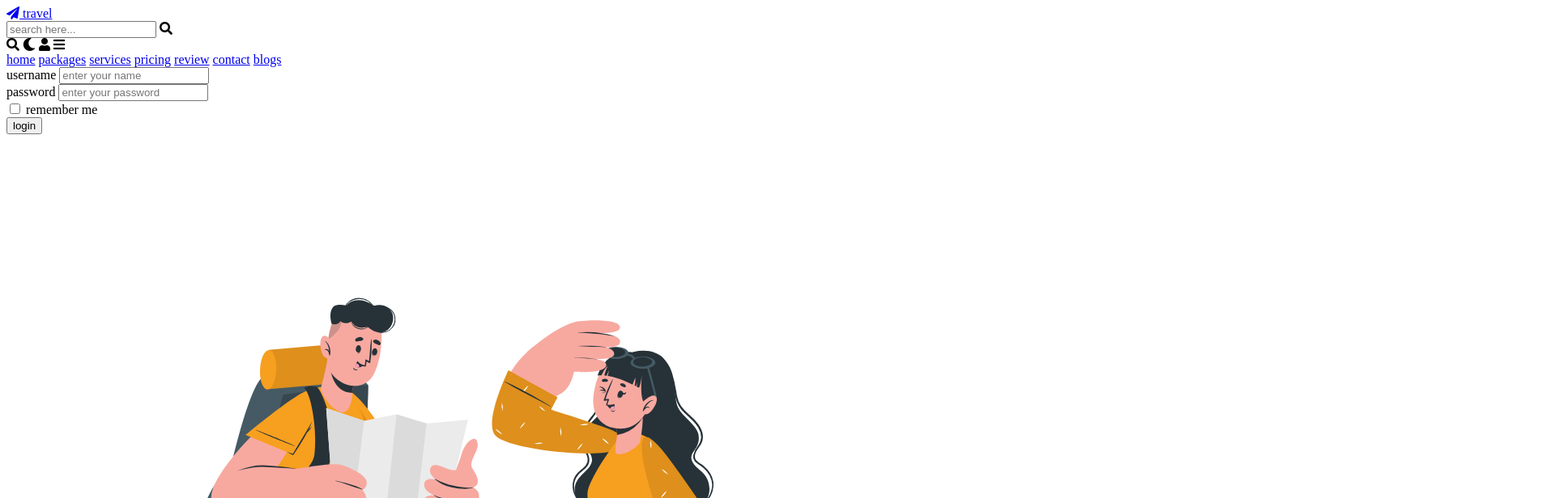
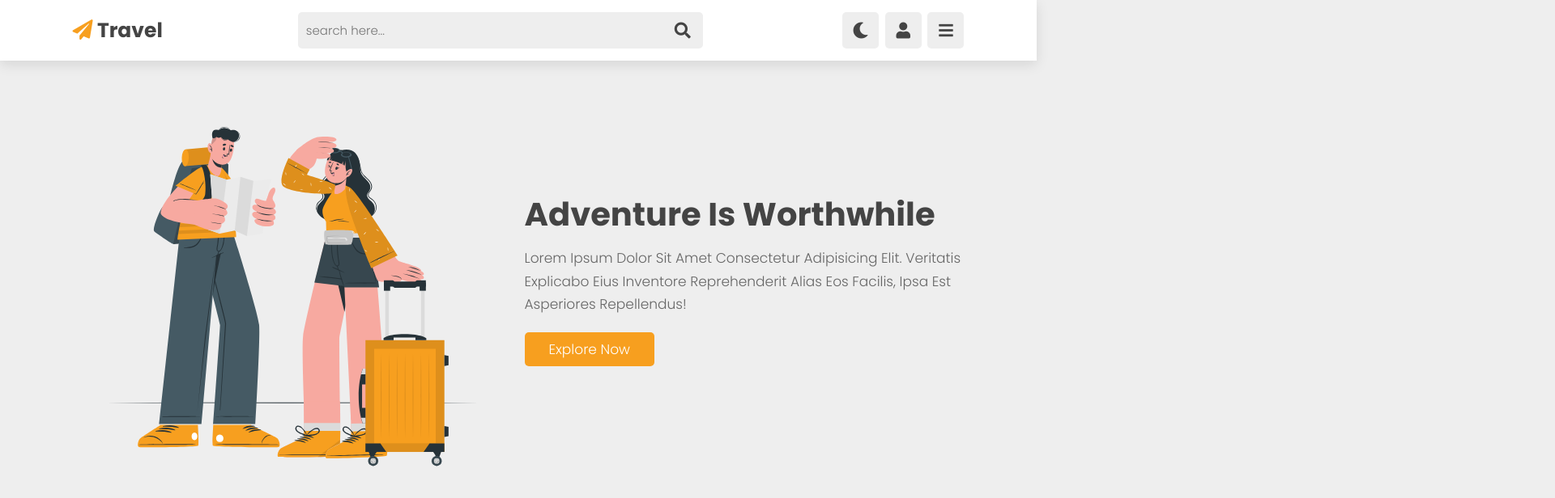
Before and after one commit to FATHIMAFAROOQ/FATHIMAFAROOQ.github.io, a plain HTML site: page index.html in a window 1280 px wide. Shown: the top 616 px of the page at 81% size, 1920 px wide, since content can reach past the window. Drawn offline with nearby package versions, Linux system fonts and the light colour scheme; files whose address does not match are found by name.

Commit message:
Update index.html

```diff
--- a/index.html
+++ b/index.html
@@ -14,7 +14,7 @@
     <link rel="stylesheet" href="https://cdnjs.cloudflare.com/ajax/libs/font-awesome/5.15.4/css/all.min.css">
 
     <!-- custom css file cdn link  -->
-    <link rel="stylesheet" href="../travel website/css/style.css">
+    <link rel="stylesheet" href="style.css">
 
 </head>
 <body>
```
